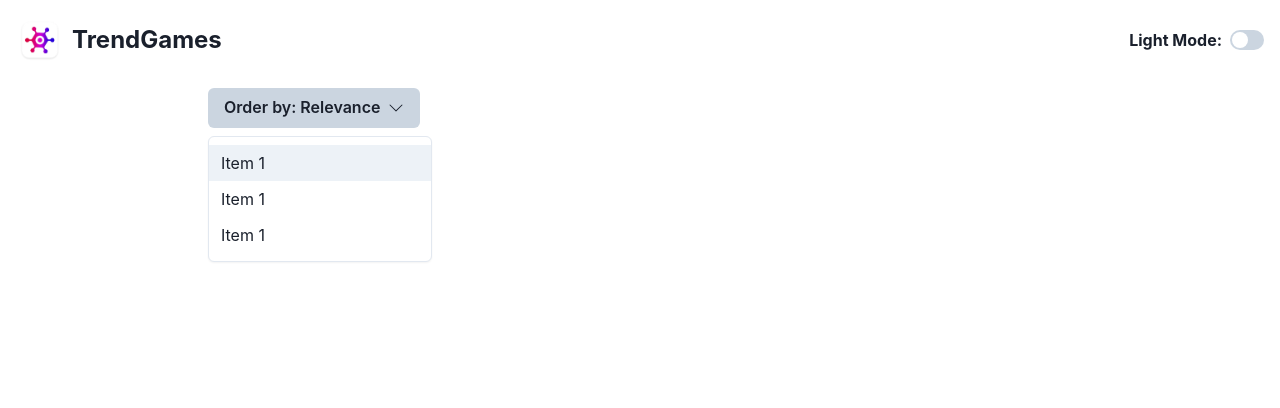
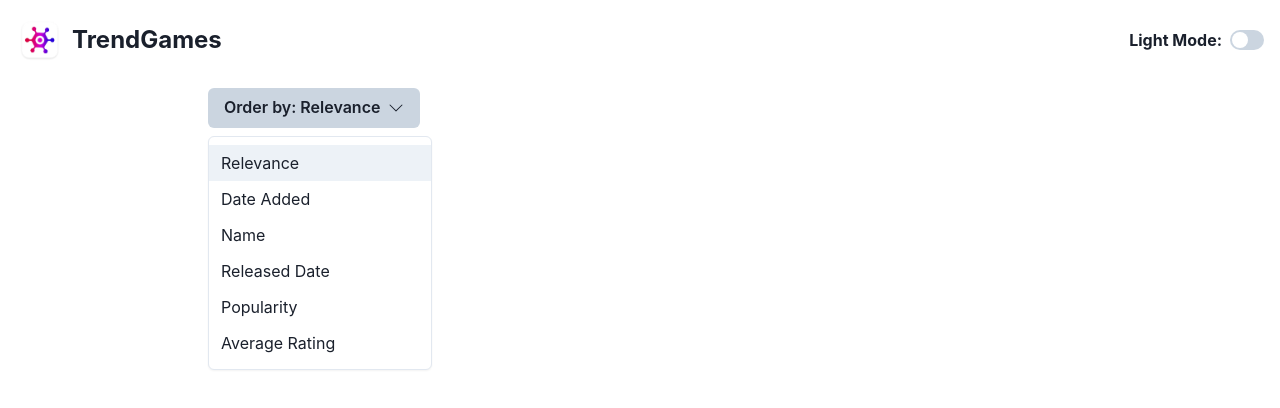
Before and after one commit to enzgamilla/TrendGames, a React (Vite) app: page / in a window 1280 px wide. Both pictures are taken after a click on the button "Order by: Relevance". Shown: the top 408 px of the page. Built offline with nearby package versions, Linux system fonts and the light colour scheme; no server answers.

Commit message:
filtering order by

```diff
--- a/src/App.tsx
+++ b/src/App.tsx
@@ -15,6 +15,7 @@ import SortSelector from "./components/SortSelector";
 export interface GameQuery {
   genre: Genre | null;
   platform: Platform | null;
+  sortOrder: string;
 }
 
 function App() {
@@ -41,7 +42,12 @@ function App() {
               setGameQuery({ ...gameQuery, platform })
             }
           />
-          <SortSelector />
+          <SortSelector
+            sortOrder={gameQuery.sortOrder}
+            onSelectSortOrder={(sortOrder) =>
+              setGameQuery({ ...gameQuery, sortOrder })
+            }
+          />
         </HStack>
         <GameGrid gameQuery={gameQuery} />
       </GridItem>
--- a/src/components/SortSelector.tsx
+++ b/src/components/SortSelector.tsx
@@ -1,16 +1,38 @@
 import { Menu, MenuButton, Button, MenuList, MenuItem } from "@chakra-ui/react";
 import { BsChevronDown } from "react-icons/bs";
 
-const SortSelector = () => {
+interface Props {
+  onSelectSortOrder: (sortOrder: string) => void;
+  sortOrder: string;
+}
+
+const SortSelector = ({ onSelectSortOrder, sortOrder }: Props) => {
+  const sortOrders = [
+    { value: "", label: "Relevance" },
+    { value: "-added", label: "Date Added" },
+    { value: "name", label: "Name" },
+    { value: "-released", label: "Released Date" },
+    { value: "-metacritic", label: "Popularity" },
+    { value: "-rating", label: "Average Rating" },
+  ];
+
+  const currentOrder = sortOrders.find((order) => order.value === sortOrder);
+
   return (
     <Menu>
       <MenuButton as={Button} rightIcon={<BsChevronDown />}>
-        Order by: Relevance
+        Order by: {currentOrder?.label || "Relevance"}
       </MenuButton>
       <MenuList>
-        <MenuItem>Item 1</MenuItem>
-        <MenuItem>Item 1</MenuItem>
-        <MenuItem>Item 1</MenuItem>
+        {sortOrders.map((order) => (
+          <MenuItem
+            key={order.value}
+            value={order.value}
+            onClick={() => onSelectSortOrder(order.value)}
+          >
+            {order.label}
+          </MenuItem>
+        ))}
       </MenuList>
     </Menu>
   );
--- a/src/hooks/useGames.ts
+++ b/src/hooks/useGames.ts
@@ -22,6 +22,7 @@ const useGames = (gameQuery: GameQuery | null) =>
       params: {
         genres: gameQuery?.genre?.id,
         parent_platforms: gameQuery?.platform?.id,
+        ordering: gameQuery?.sortOrder,
       },
     },
     [gameQuery]
--- a/src/services/imageUrl.ts
+++ b/src/services/imageUrl.ts
@@ -1,4 +1,6 @@
 const getCroppedImageUrl = (url: string) => {
+  if (!url) return "";
+
   const target = "media/";
   const index = url.indexOf(target) + target.length;
 
```
Also changed, not shown: src/assets/no-image-placeholder-6f3882e0.webp (added).
